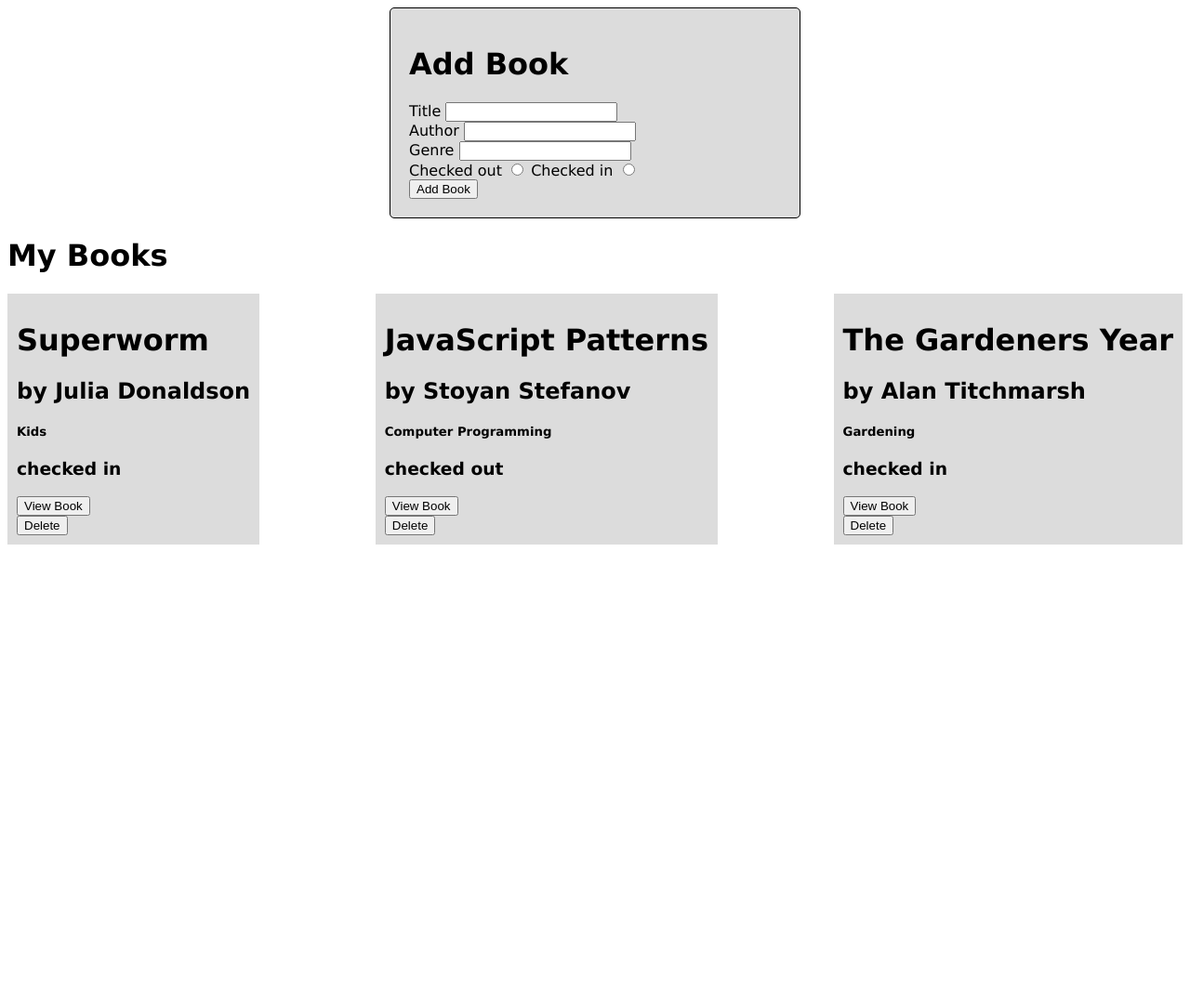
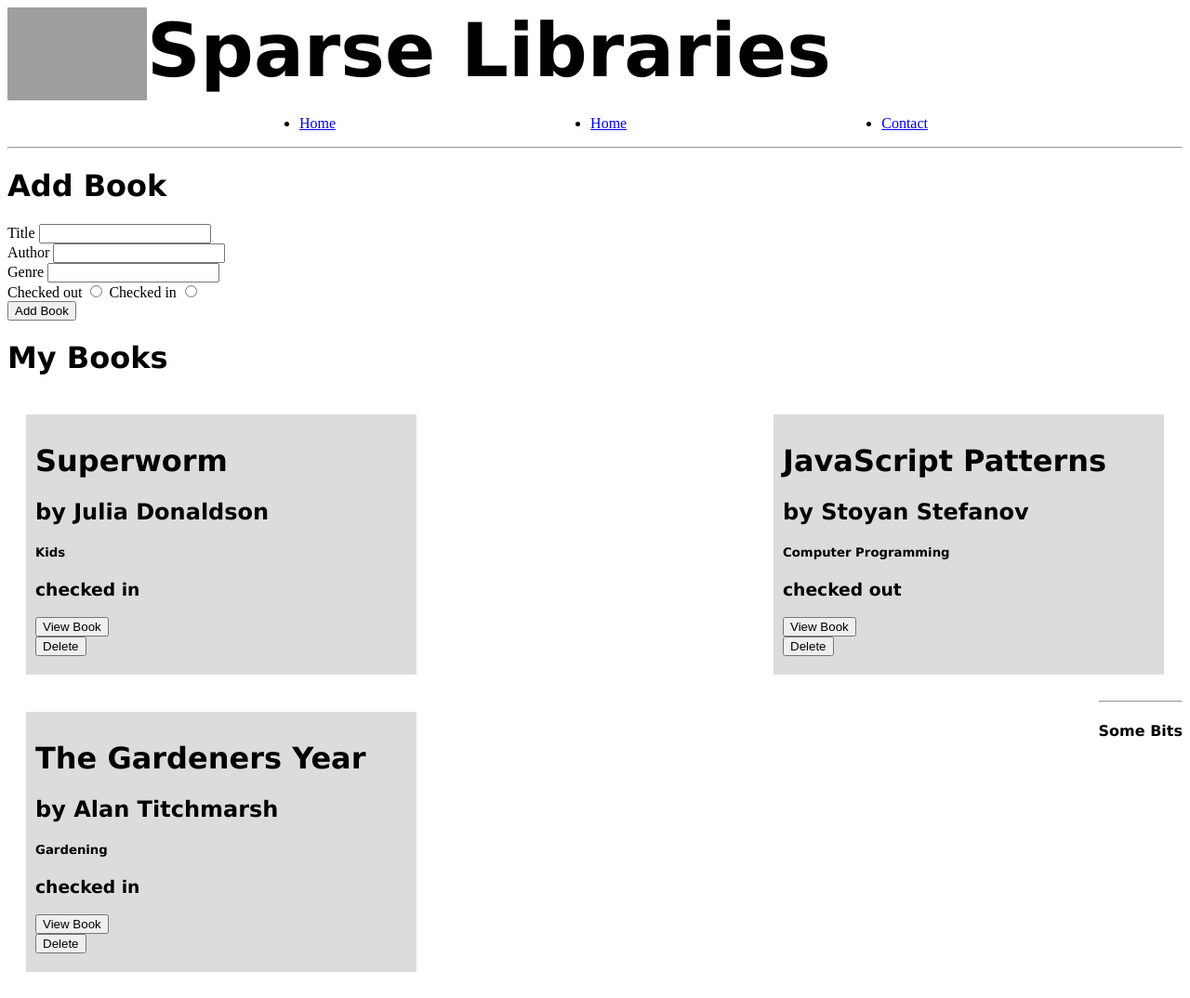
Before and after one commit to Neilroberts85/weekend_homework_08_09_23, a Flask app: page /books in a window 1280 px wide. Shown: the whole page at 93% size. Before the commit the page ends 800 px from the top, so only its background shows below. Run offline with Flask 3, Linux system fonts and the light colour scheme; grey boxes are pictures that could not be loaded.

Commit message:
added navbar and pic

```diff
--- a/controllers/book_controller.py
+++ b/controllers/book_controller.py
@@ -14,7 +14,7 @@ def show(title):
     for book in books:
         if book.title == title:
             chosen_book = book
-    return render_template('book.html', book=chosen_book)
+    return render_template('book.jinja', book=chosen_book)
 
 
 @book_blueprint.route('/books', methods=['POST'])
@@ -33,3 +33,7 @@ def add_book():
 def delete(title):
     delete_book(title)
     return redirect('/books')
+
+@book_blueprint.route("/books/contact")
+def contact():
+    return render_template("contact.jinja")
--- a/static/styles.css
+++ b/static/styles.css
@@ -2,7 +2,6 @@
     display: flex;
     flex-wrap: wrap;
     justify-content: space-between;
-    align-items: stretch;
     font-family: Verdana, Geneva, Tahoma, sans-serif;
 }
 h1 {font-family: Verdana, Geneva, Tahoma, sans-serif;
@@ -10,6 +9,9 @@ h1 {font-family: Verdana, Geneva, Tahoma, sans-serif;
 .book {
     background-color: gainsboro;
     padding: 10px;
+    width: 400px;
+    padding-bottom: 20px;
+    margin: 20px;
 }
 
 .book-form {
@@ -21,3 +23,16 @@ h1 {font-family: Verdana, Geneva, Tahoma, sans-serif;
     border-radius: 5px;
     font-family: Verdana, Geneva, Tahoma, sans-serif;
 }
+
+.home {
+    font-family: Verdana, Geneva, Tahoma, sans-serif;
+    font-size: 80px;
+    font-weight: bold;
+    }
+
+.headerimage {display: flex;}
+
+.navbar {
+    display: flex;
+    justify-content: space-evenly;
+}
--- a/templates/index.jinja
+++ b/templates/index.jinja
@@ -1,14 +1,8 @@
-<!DOCTYPE html>
-<html lang="en">
-<head>
-    <meta charset="UTF-8">
-    <meta name="viewport" content="width=device-width, initial-scale=1.0">
-    <link rel="stylesheet" href="/static/styles.css">
-    <title>{{ title }}</title>
-</head>
-<body>
+{% extends "navbar.jinja" %}
 
-<form action="/books" method="post" class="book-form">
+{% block content %}
+<form class="form-inline" action="/books" method="post">
+
     <h1>Add Book</h1>
         <label for ="title">Title</label>
         <input type="text" name ="title" id="title" required>
@@ -51,6 +45,4 @@
     </form>
     </div>
 {% endfor %}
-</div>
-</body>
-</html>
+{% endblock %}
--- /dev/null
+++ b/templates/navbar.jinja
@@ -0,0 +1,37 @@
+<!DOCTYPE html>
+<html lang="en">
+<head>
+    <meta charset="UTF-8">
+    <meta name="viewport" content="width=device-width, initial-scale=1.0">
+    <link rel="stylesheet" href="/static/styles.css">
+    <title>Document</title>
+</head>
+    <header>
+        <div class="headerimage">
+        <img src="https://img.freepik.com/free-photo/crazy-man-with-book-funny-expression_1194-3245.jpg" alt="man with book" width="150" height="100" ><div class="home">Sparse Libraries</div>
+        </div>
+        <ul>
+            <div class="navbar">
+            <li class="nav"><a href="http://127.0.0.1:4999/books">Home</a></li>
+            <li class="nav"><a href="http://127.0.0.1:4999/books">Home</a></li>
+            <li class="nav"><a href="http://127.0.0.1:4999/books/contact">Contact</a></li>
+            </div>
+        </ul>
+        <hr>
+
+    </header>
+
+
+    <body>
+
+        {% block content %}
+
+        {% endblock %}
+
+    </body>
+
+    <footer>
+    <hr>
+    <h4>Some Bits</h4>
+    </footer>
+</html>
```
Also changed, not shown: templates/book.html (deleted, +0 -21 lines), templates/book.jinja (added, +16 -0 lines), templates/contact.jinja (added, +10 -0 lines), templates/navbar.html (deleted, +0 -7 lines).
